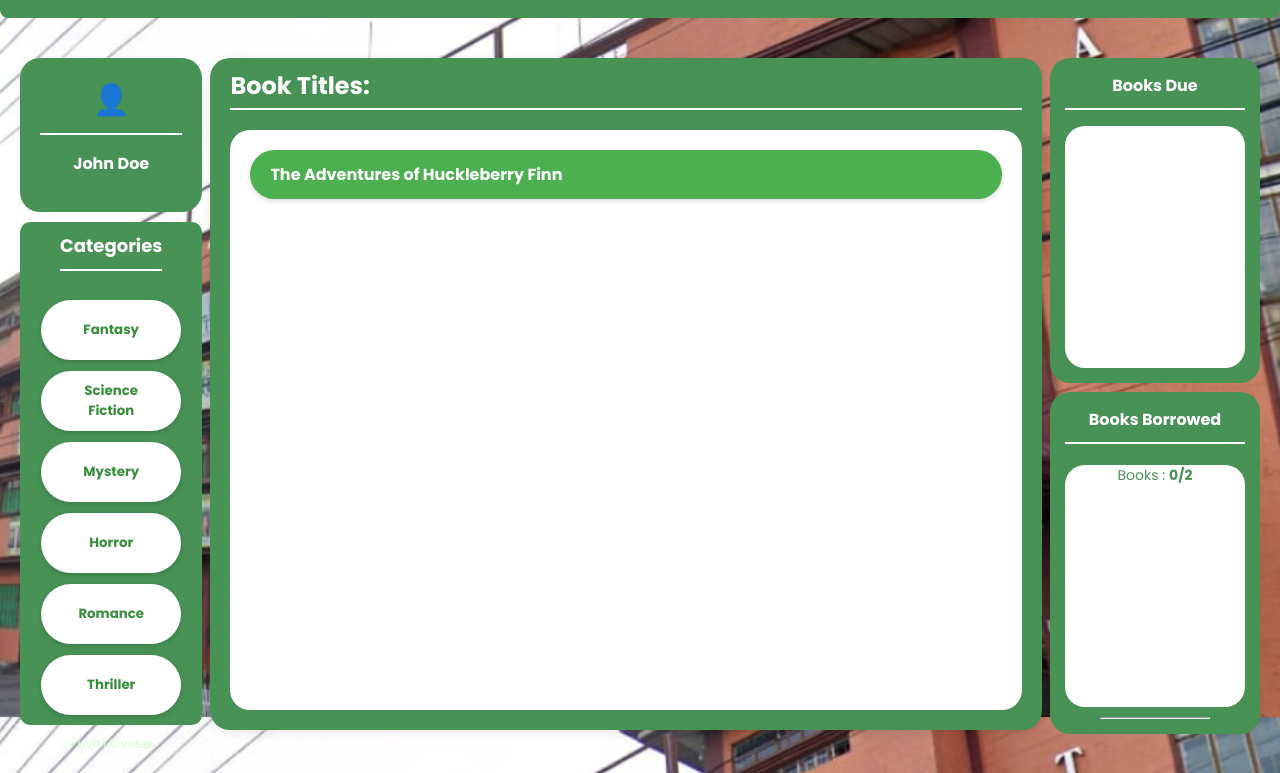
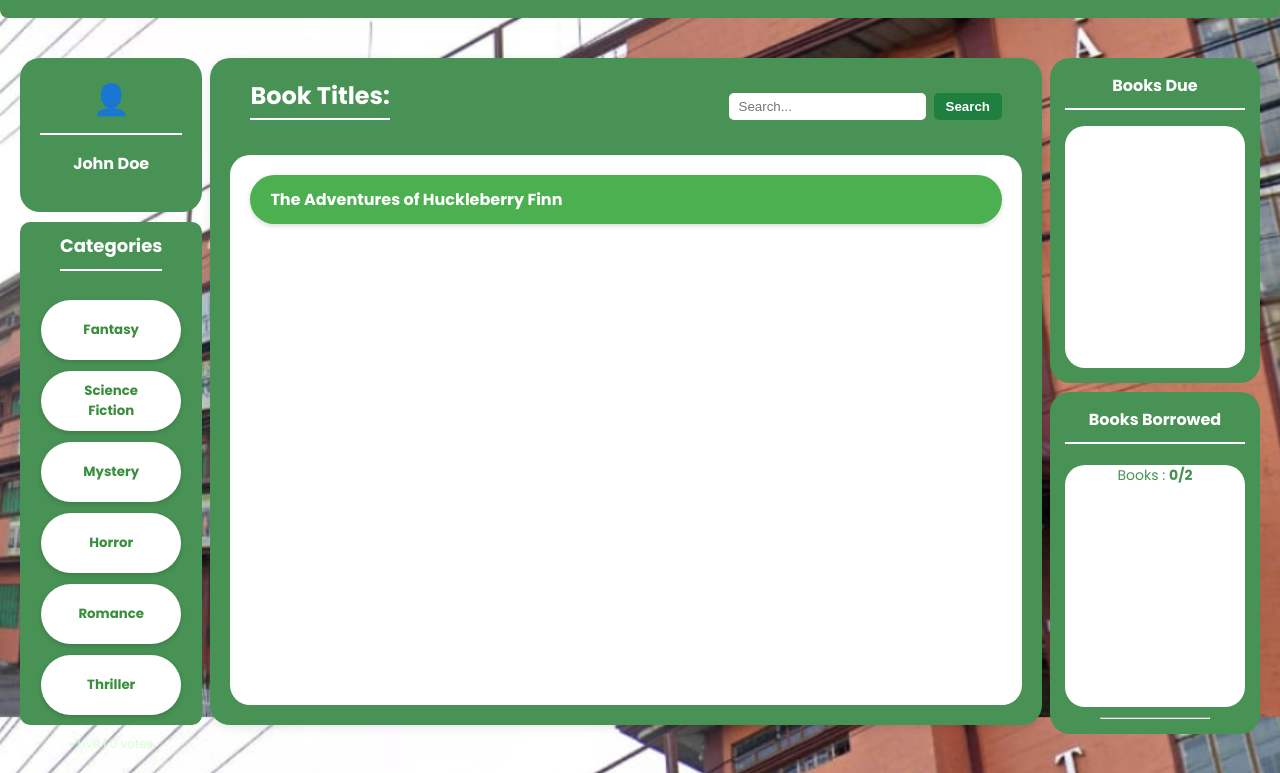
Before and after one commit to azzra11/REPONIJOWEL, a plain HTML site: page REPONIJOWEL/components/pages/lobby.html in a window 1280 px wide. Shown: the part 83-856 px from the top of the page. Drawn offline with Linux system fonts and the light colour scheme.

Commit message:
updated lobby

```diff
--- a/REPONIJOWEL/ASSETS/cssFolder/lobby.css
+++ b/REPONIJOWEL/ASSETS/cssFolder/lobby.css
@@ -119,11 +119,15 @@ body {
     background-color: #489255;
     padding: 20px;
     border-radius: 20px;
-    width: 70%; /* pinalapad yung gitna */
-    margin: 20px auto;
+    width: 70%;
+    margin: 0 auto; /* centers it */
     box-shadow: 0 2px 10px rgba(0,0,0,0.1);
-    margin-top: 0px;     /* or a smaller value like 10px */
+    margin-top: 0px;
     padding-top: 10px;
+
+    display: flex;
+    flex-direction: column; /* <-- this is key */
+    gap: 15px;              /* space between children */
   }
 
   .main-content h2 {
@@ -137,7 +141,7 @@ body {
     padding: 20px;
     border-radius: 20px;
     color: #489255;
-    height: 540px;
+    height: 510px;  /* pampahaba ng  mid panel vertically */
 
   }
 
@@ -218,3 +222,44 @@ body {
     width: 60%;
     margin: auto;
   }
+  .search-container {
+    display: flex;
+    gap: 8px;
+  }
+
+  .search-container input[type="text"] {
+    padding: 6px 10px;
+    border-radius: 5px;
+    border: none;
+    outline: none;
+  }
+
+  .search-button {
+    padding: 6px 12px;
+    border: none;
+    border-radius: 5px;
+    background-color: #1e7f3f;
+    color: white;
+    cursor: pointer;
+    font-weight: bold;
+    transition: background-color 0.2s;
+  }
+
+  .search-button:hover {
+    background-color: #145d2d;
+  }
+
+  .title-search-bar {
+    display: flex;
+    justify-content: space-between;
+    align-items: flex-end; /* Align the bottom edges */
+    padding: 10px 20px 0 20px; /* Adds spacing from top */
+    margin-bottom: 20px;
+  }
+
+  .title-search-bar h2 {
+    margin: 0;
+    padding-bottom: 5px; /* Moves title down a bit */
+    position: relative;
+    display: inline-block;
+  }
--- a/REPONIJOWEL/components/pages/lobby.html
+++ b/REPONIJOWEL/components/pages/lobby.html
@@ -36,7 +36,13 @@
 
     <!-- Center Content -->
     <div class="main-content">
+      <div class="title-search-bar">
         <h2 class="section-title">Book Titles:</h2>
+        <div class="search-container">
+          <input type="text" placeholder="Search..." />
+          <button class="search-button">Search</button>
+        </div>
+      </div>
         <div class="book-list">
           <button class="book-button">The Adventures of Huckleberry Finn</button>
           <!-- Add more book items as needed -->
```
